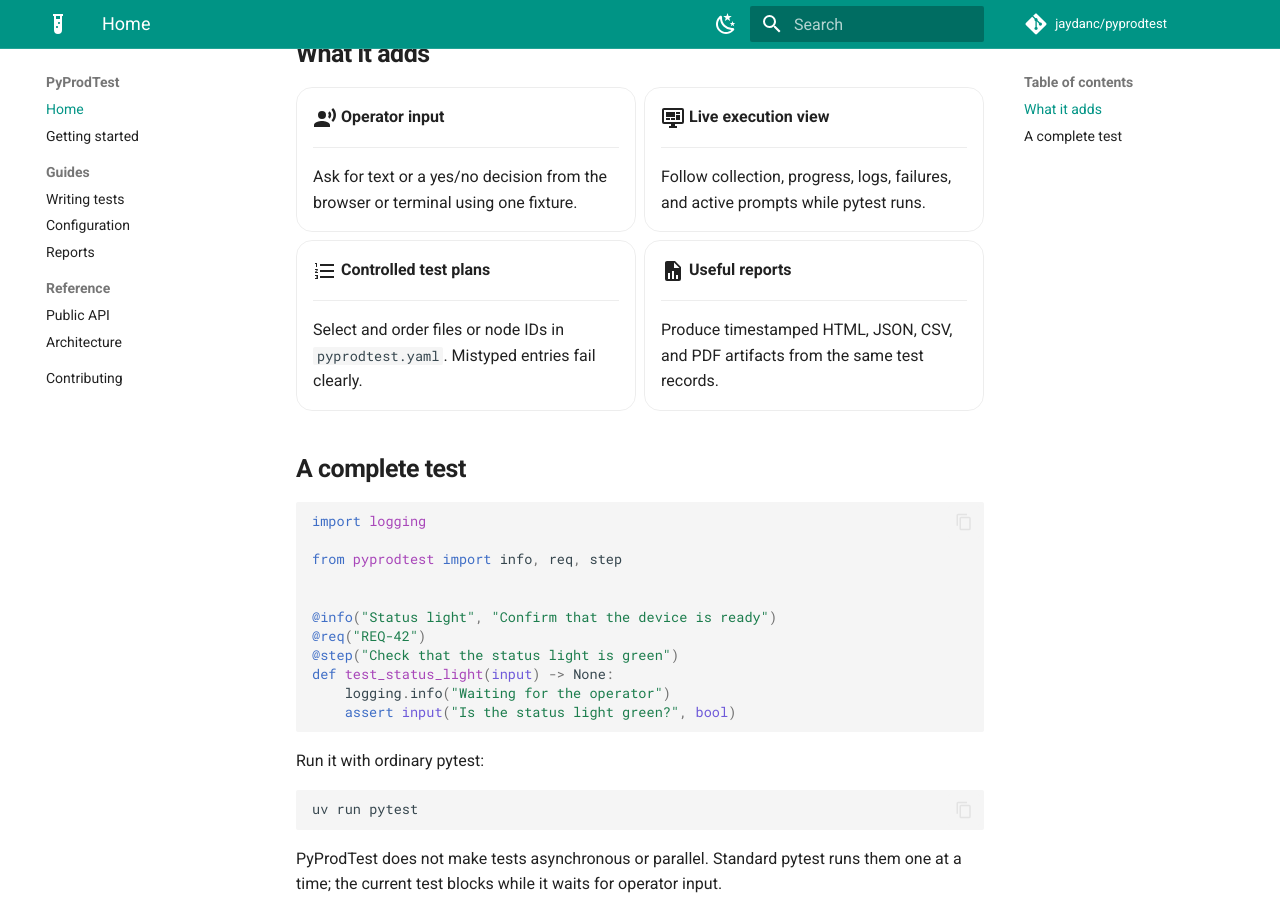
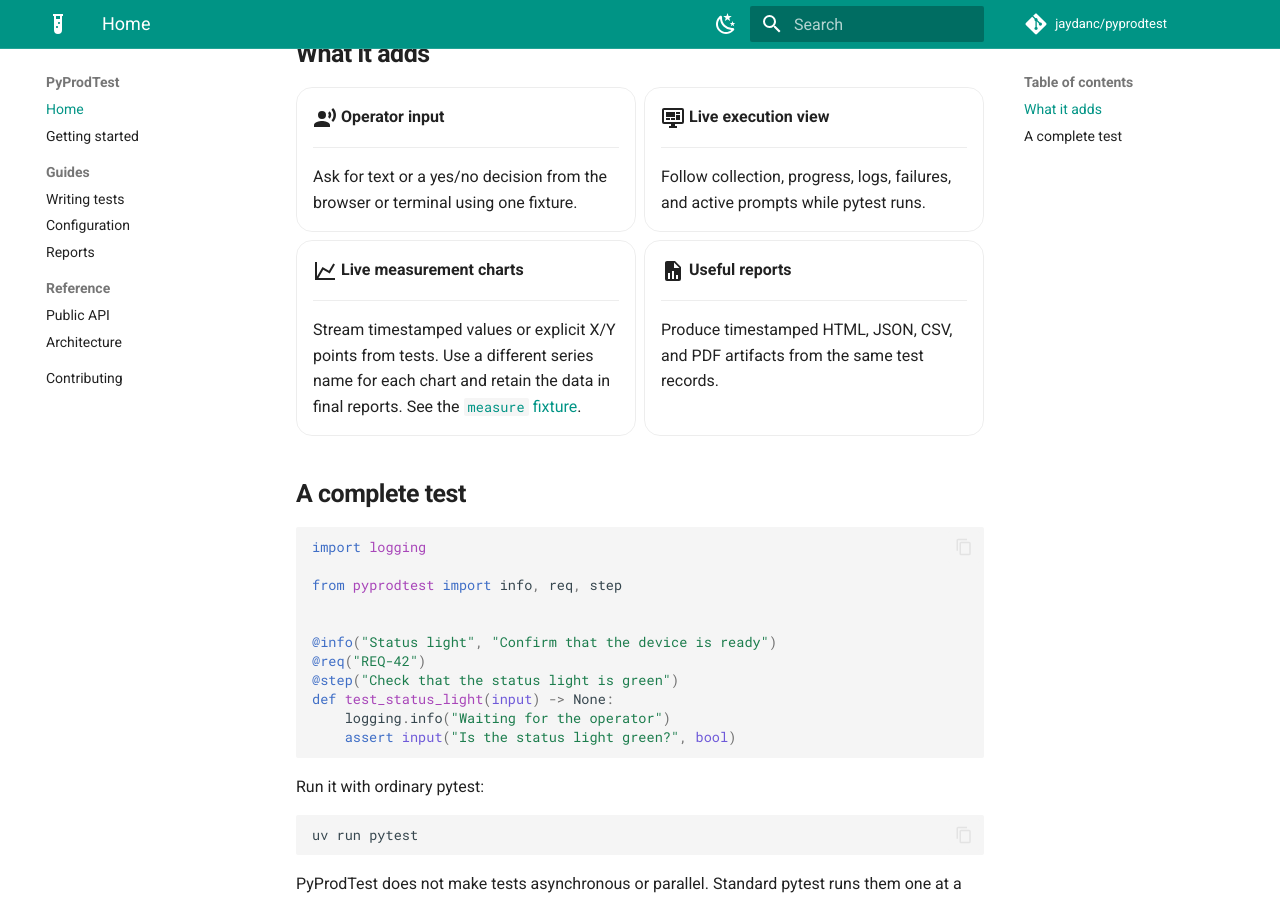
Before and after one commit to jaydanc/pyprodtest, an MkDocs documentation site: the page built from doc/index.md, in a window 1280 px wide and 900 px high, scrolled down 1047 px. Built offline with MkDocs 1.6.1 and Material for MkDocs 9.7.7, drawn with Linux system fonts in a browser that asks for light colours; comment, search, counter and statistics services are not loaded.

Commit message:
Update doc for chart

```diff
--- a/doc/index.md
+++ b/doc/index.md
@@ -30,12 +30,13 @@
     Follow collection, progress, logs, failures, and active prompts while pytest
     runs.
 
--   :material-format-list-numbered:{ .lg .middle } **Controlled test plans**
+-   :material-chart-line:{ .lg .middle } **Live measurement charts**
 
     ---
 
-    Select and order files or node IDs in `pyprodtest.yaml`. Mistyped entries
-    fail clearly.
+    Stream timestamped values or explicit X/Y points from tests. Use a different
+    series name for each chart and retain the data in final reports. See the
+    [`measure` fixture](api.md#measure).
 
 -   :material-file-chart:{ .lg .middle } **Useful reports**
 
```
